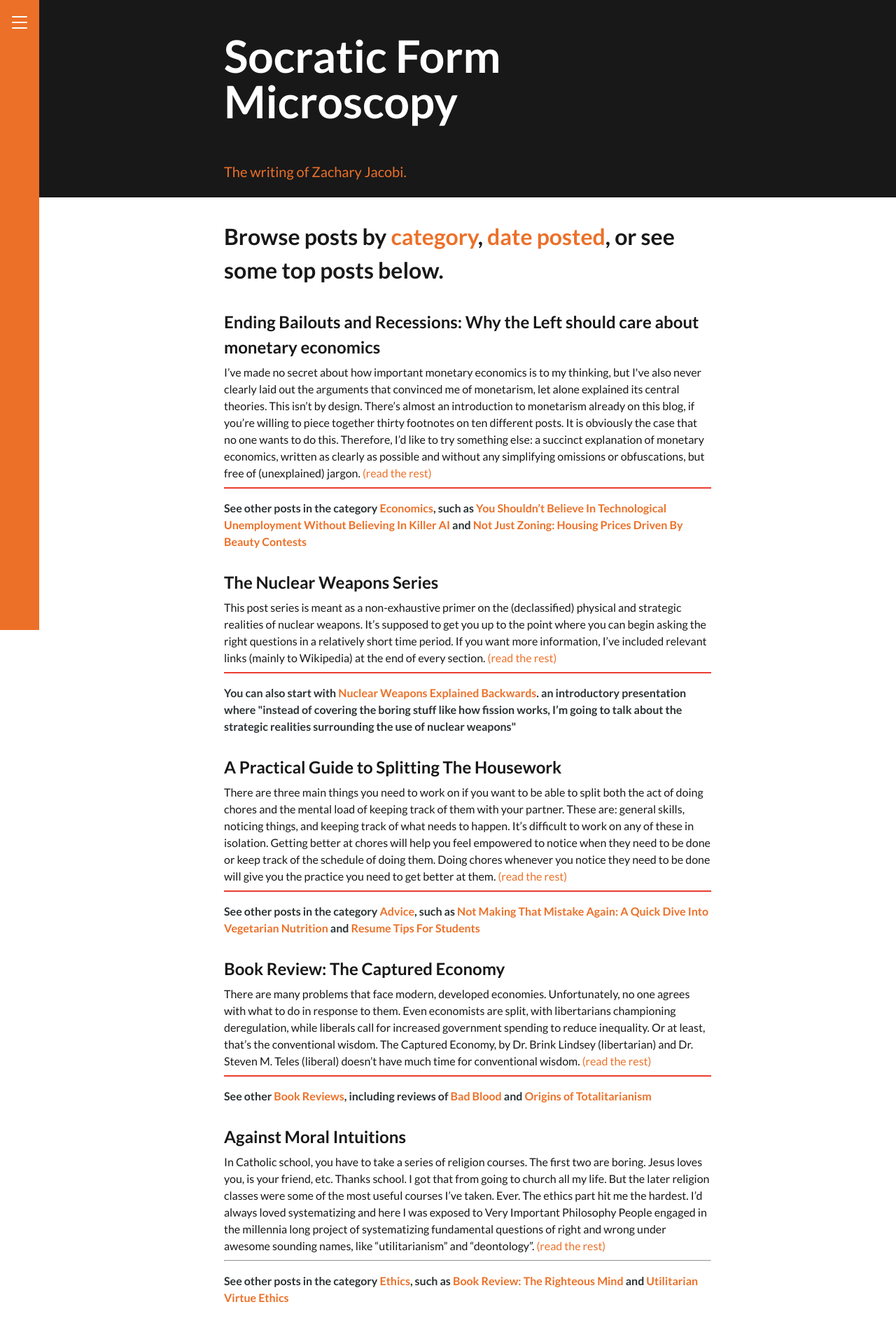
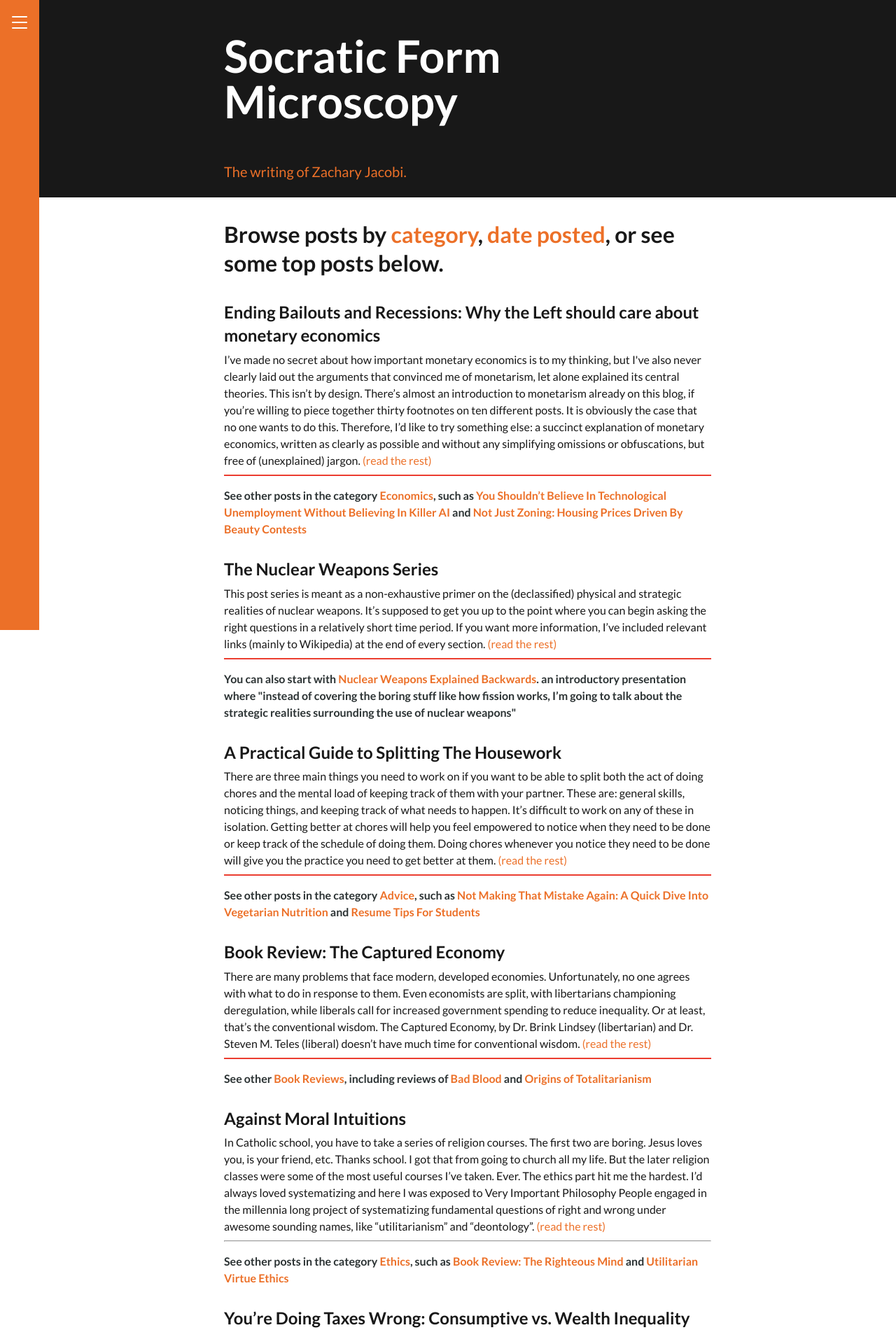
Before and after one commit to alexanian/socratic-form-microscopy, a Jekyll site: the page built from index.html, in a window 1280 px wide. Shown: the top 1900 px of the page at 70% size. Built offline with Jekyll 4.4.1, drawn with Linux system fonts in a browser that asks for light colours.

Commit message:
Adjust heading line height

```diff
--- a/_sass/_base.scss
+++ b/_sass/_base.scss
@@ -93,6 +93,14 @@ h6,
   color: $color-secondary;
 }
 
+h1, h2 {
+  line-height: 1.3;
+}
+
+h3 {
+  line-height: 1.4;
+}
+
 .text-light {
   color: $white;
 }
```
